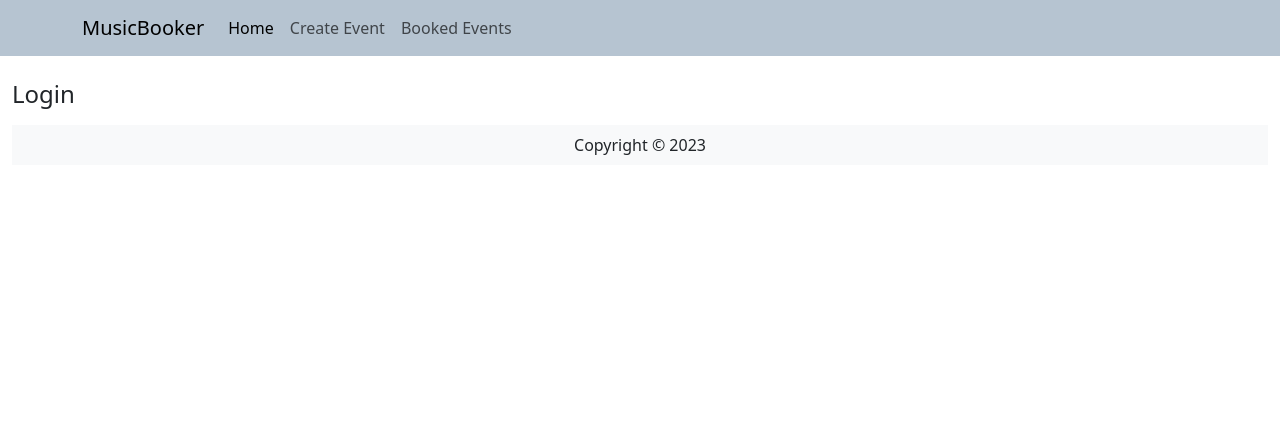
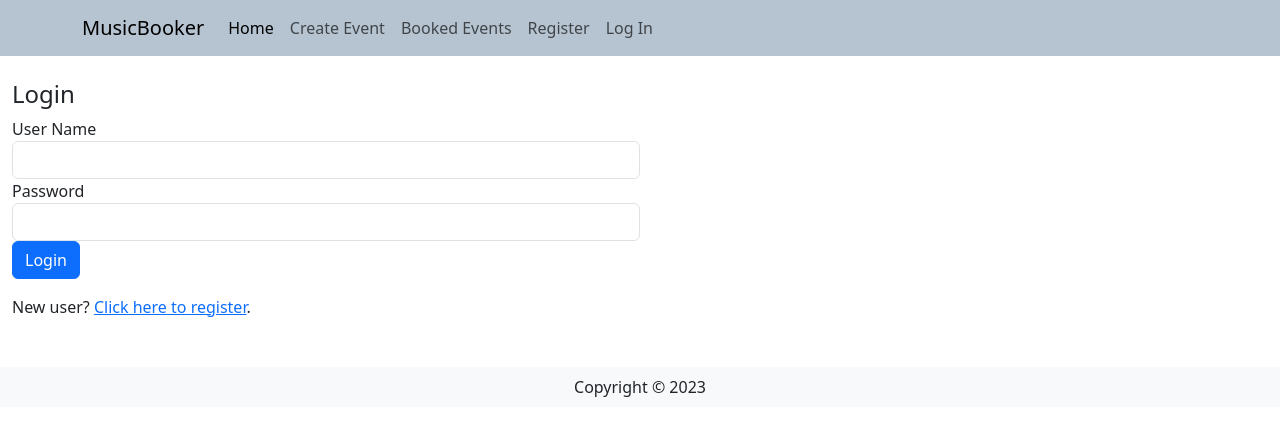
Before and after one commit to BrownBearDude/Simon3, a Flask app: page /login in a window 1280 px wide. Shown: the top 436 px of the page. Run offline with Flask 3, Linux system fonts and the light colour scheme; some libraries are stand-ins or nearby versions.

Commit message:
Registration and login_1
commit

```diff
--- a/our_app/travel/templates/base.html
+++ b/our_app/travel/templates/base.html
@@ -27,8 +27,15 @@
                      <a class="nav-link" href="/events/create">Create Event</a>
                   </li>
                   <li class="nav-item">
-                     <a class="nav-link" href="/booked">Booked Events</a>
+                     <a class="nav-link" href="/booking">Booked Events</a>
                   </li>
+                  {% if current_user.is_authenticated %}
+                     <a class="nav-item nav-link disabled text-muted" href="#">Welcome {{current_user.name}}</a>
+                     <a class="nav-item nav-link" href="{{ url_for('auth.logout') }}">Log Out</a>
+                  {% else %}
+                     <a class="nav-item nav-link" href="{{ url_for('auth.register') }}">Register</a>
+                     <a class="nav-item nav-link" href="{{ url_for('auth.login') }}">Log In</a>
+                  {% endif %}
                </ul>
             </div>
          </div>
--- a/our_app/travel/templates/user.html
+++ b/our_app/travel/templates/user.html
@@ -1,17 +1,38 @@
 {% extends "base.html" %}
-
-{% from 'bootstrap5/form.html' import render_form %}
+{% import "bootstrap4/form.html" as wtf %}
 
 {% block content %}
 
 <div class="container-fluid">
 <div class="page-header">
-    <h4>{{ heading }}</h4>
+    <h4>{{heading}}</h4>
 </div>
+
+<!-- flashes any messages to the user -->
+{% with messages = get_flashed_messages() %}
+{% if messages %} <!-- check if there are any messages -->
+  <div class="container-fluid">
+    <div class="row mt-3 mb-3">
+      <div class="col-md-12">
+      {% for message in messages %} <!--loop through the messages-->
+        <div class="alert alert-info">{{ message }}</div> <!--display as alert-->
+      {% endfor %}
+    </div>
+  </div>
+</div>
+{% endif %}
+{% endwith %}
 
 <!-- Form rendering is simple and easy if using bootstrap -->
 <div class="col-md-6 ml-5">
-  {{ render_form(form.event_name) }}
+{{wtf.render_form(form)}}
 </div>
 
+<!-- When you have login form, then do show the user a link to register -->
+{% if heading|lower =='login' %}
+<div class="col-md-4 mb-5 ml-5">
+    <p>New user? <a href="{{ url_for('auth.register') }}">Click here to register</a>.</p>
+</div>
+{% endif %}
+</div>
 {% endblock %}
```
